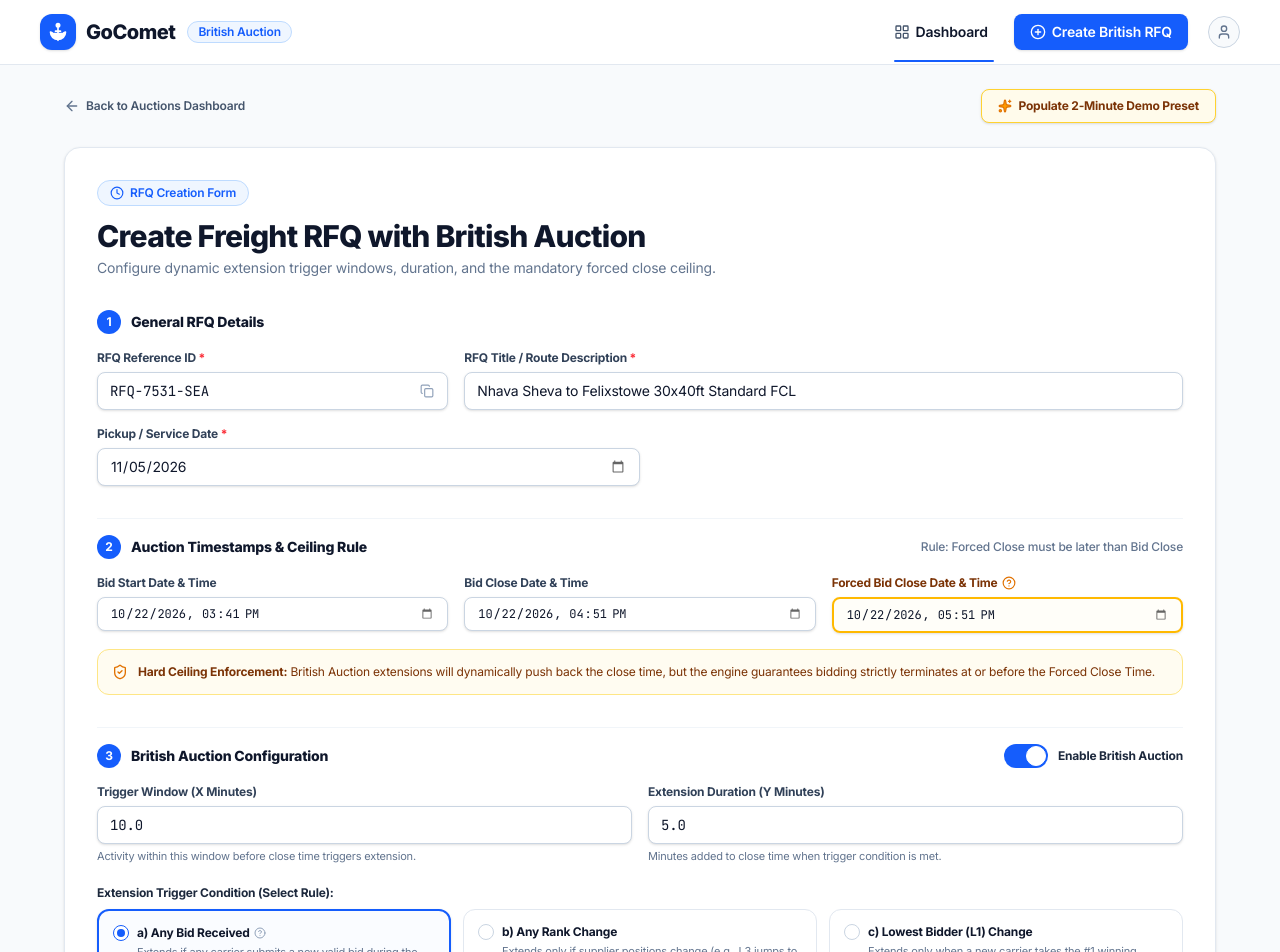
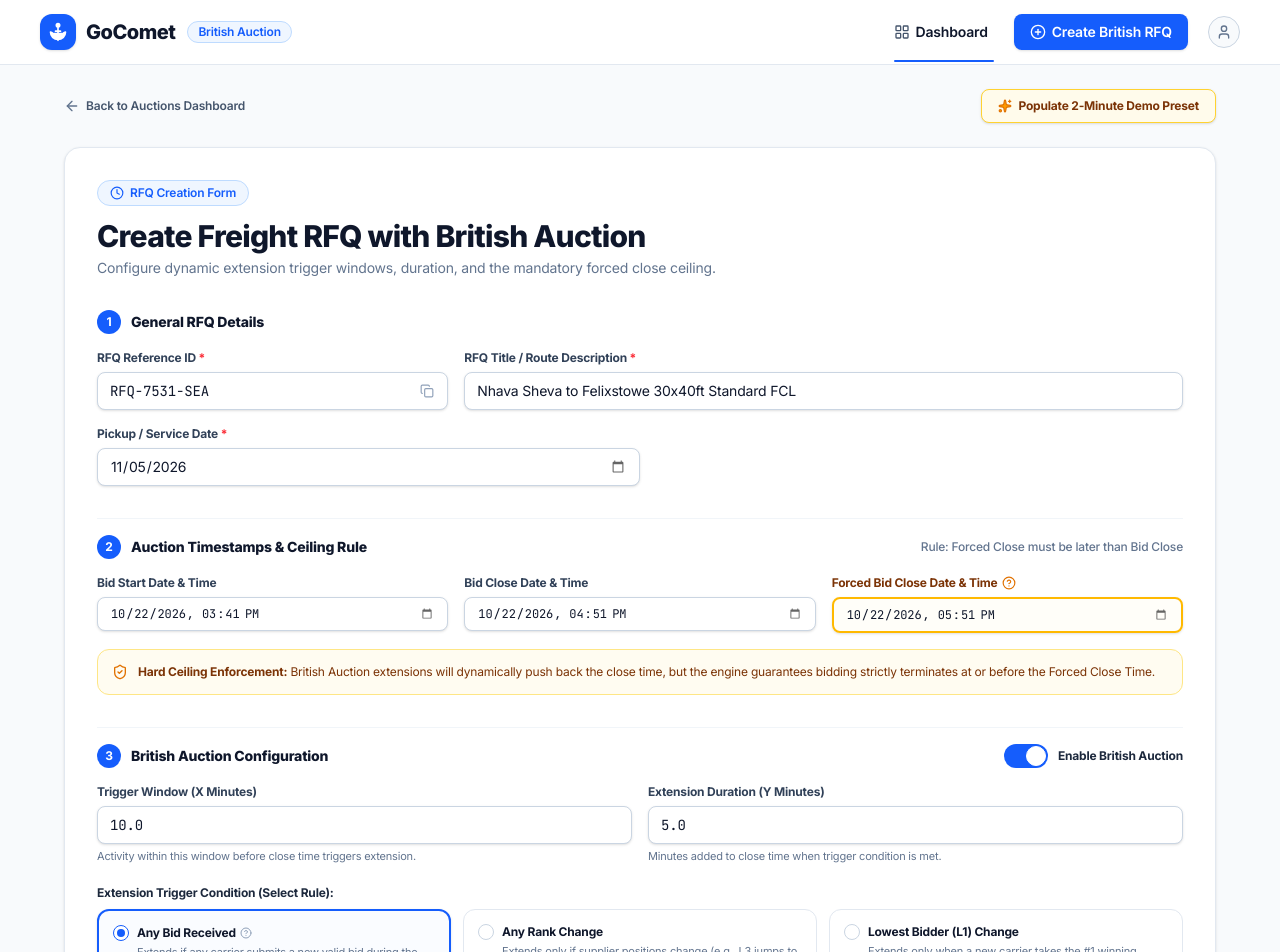
Before and after one commit to Tanmay-Awal/british-auction-assignment, a Next.js app in the folder frontend/: page /rfqs/create in a window 1280 px wide. Shown: the top 952 px of the page. Built offline with nearby package versions, Linux system fonts and the light colour scheme; no server answers.

Commit message:
style: remove a b c prefixes from extension trigger condition headings

```diff
--- a/frontend/app/rfqs/create/page.tsx
+++ b/frontend/app/rfqs/create/page.tsx
@@ -395,7 +395,7 @@
                           )}
                         </div>
                         <span className="flex items-center space-x-1">
-                          <span>a) Any Bid Received</span>
+                          <span>Any Bid Received</span>
                           <HelpCircle className="w-3 h-3 text-slate-400" />
                         </span>
                       </div>
@@ -425,7 +425,7 @@
                             <div className="w-2 h-2 rounded-full bg-blue-600" />
                           )}
                         </div>
-                        <span>b) Any Rank Change</span>
+                        <span>Any Rank Change</span>
                       </div>
                       <p className="text-[11px] text-slate-500 leading-snug pl-6">
                         Extends only if supplier positions change (e.g., L3 jumps to L2).
@@ -453,7 +453,7 @@
                             <div className="w-2 h-2 rounded-full bg-blue-600" />
                           )}
                         </div>
-                        <span>c) Lowest Bidder (L1) Change</span>
+                        <span>Lowest Bidder (L1) Change</span>
                       </div>
                       <p className="text-[11px] text-slate-500 leading-snug pl-6">
                         Extends only when a new carrier takes the #1 winning lowest position.
```
